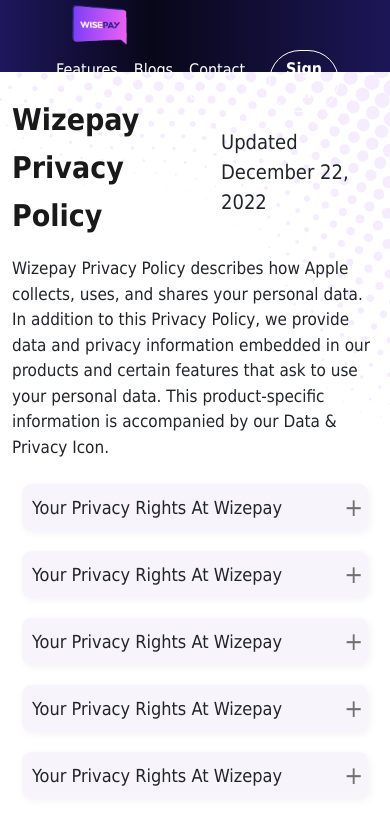
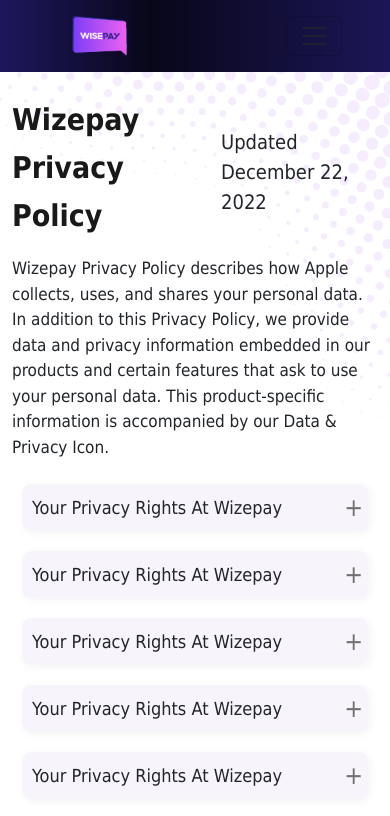
Before and after one commit to makh128/Wisepay, a plain HTML site: page privacy&policy.html in a window 390 px wide. Shown: the top 816 px of the page. Drawn offline with nearby package versions, Linux system fonts and the light colour scheme.

Commit message:
update files

```diff
--- a/privacy&policy.html
+++ b/privacy&policy.html
@@ -16,26 +16,39 @@
   </head>
   <body>
     <!-- Start Header -->
-    <nav class="navbar navbar-expand-lg py-0 px-5 blogs-nav">
+    <nav class="navbar navbar-expand-md py-0 px-5 blogs-nav">
       <a href="index.html">
         <img src="Images/logo ca.png" class="navbar-brand mx-4" alt="#" />
       </a>
-      <ul class="navbar-nav flex-row ms-auto">
+      <button
+        class="navbar-toggler"
+        type="button"
+        data-bs-toggle="collapse"
+        data-bs-target="#navbarSupportedContent"
+        aria-controls="navbarSupportedContent"
+        aria-expanded="false"
+        aria-label="Toggle navigation">
+        <span class="navbar-toggler-icon"></span>
+      </button>
+      <div class="collapse navbar-collapse" id="navbarSupportedContent">
+        <ul class="navbar-nav ms-auto navbar-ul">
           <li class="nav-item px-2">
-          <a class="nav-link" href="index.html#features">Features</a>
+            <a class="nav-link" href="#features">Features</a>
           </li>
           <li class="nav-item px-2">
             <a class="nav-link" href="blogs.html">Blogs</a>
           </li>
           <li class="nav-item px-2">
-          <a class="nav-link" href="index.html#contact">Contact us</a>
-        </li>
-        <li class="nav-item">
-          <a href="signIn.html" class="btn fw-bold px-3 mx-3 sign-btn"
-            >Sign In</a
+            <a
+              class="nav-link"
+              href="#"
+              data-bs-toggle="modal"
+              data-bs-target="#contactmodal"
+              >Contact us</a
             >
           </li>
         </ul>
+      </div>
     </nav>
     <!-- End Header -->
     <section class="privacy">
@@ -201,11 +214,10 @@
     </footer>
     <!-- End Footer -->
     <!-- JavaScript Libraries -->
-    <script src="bootstrap/js/jquery-3.7.1.min.js"></script>
-    <script src="bootstrap/js/popper.min.js"></script>
-    <!-- Bootstrap JS -->
-    <script src="bootstrap/js/bootstrap.min.js"></script>
-    <!-- Custom JS -->
+    <script src="bootstrap/js/cdnjs.cloudflare.com_ajax_libs_popper.js_1.11.0_umd_popper.min.js"></script>
+    <script src="bootstrap/js/code.jquery.com_jquery-3.7.1.min.js"></script>
+    <script src="bootstrap/js/bootstrap.js"></script>
+    <!-- <script src="bootstrap/js/bootstrap.bundle.min.js"></script> -->
     <script src="wisepay.js"></script>
   </body>
 </html>
```
Also changed, not shown: terms&conditions.html (+25 -14 lines). Lines whose indentation alone changed are shown as unchanged.
